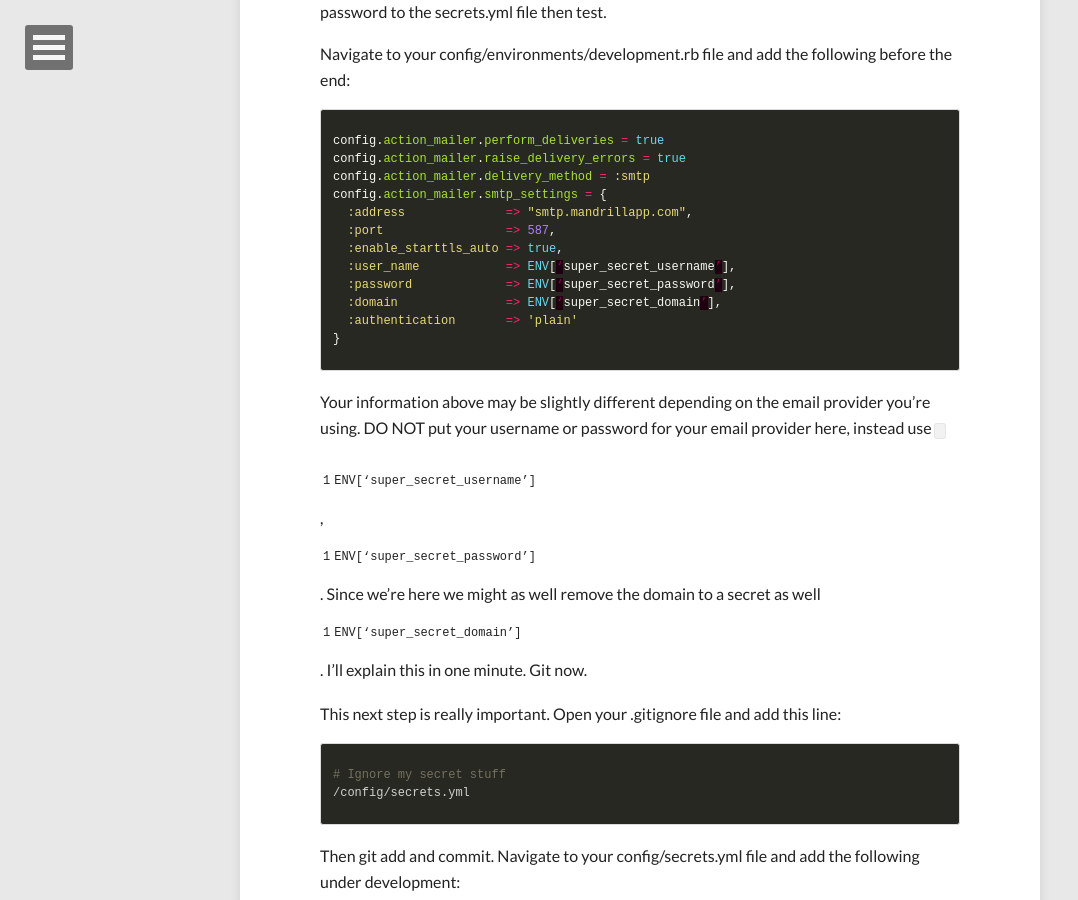
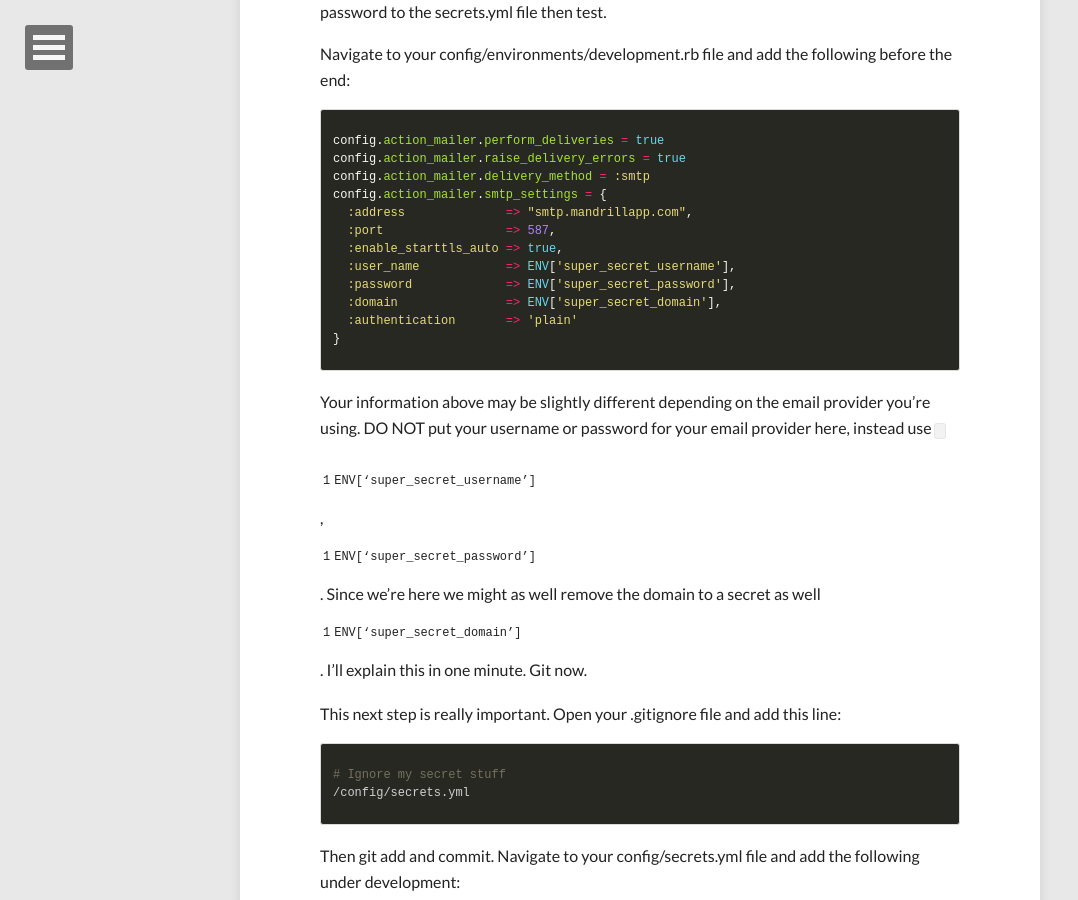
Before and after one commit to chadcodes/chadcodes.github.io, a Jekyll site: the page built from _posts/2014-06-30-actionmailer-for-localhost.markdown, in a window 1280 px wide and 900 px high, scrolled down 3420 px. Shown: the whole window, without its empty margins (0-1078 px from the left). Built offline with Jekyll 4.4.1, drawn with Linux system fonts in a browser that asks for light colours; nearby versions of some CDN libraries.

Commit message:
code update

```diff
--- a/_posts/2014-06-30-actionmailer-for-localhost.markdown
+++ b/_posts/2014-06-30-actionmailer-for-localhost.markdown
@@ -101,9 +101,9 @@ config.action_mailer.smtp_settings = {
   :address              => "smtp.mandrillapp.com",
   :port                 => 587,
   :enable_starttls_auto => true,
-  :user_name            => ENV[‘super_secret_username’],
-  :password             => ENV[‘super_secret_password’],
-  :domain               => ENV[‘super_secret_domain’],
+  :user_name            => ENV['super_secret_username'],
+  :password             => ENV['super_secret_password'],
+  :domain               => ENV['super_secret_domain'],
   :authentication       => 'plain'
 }
 {% endhighlight %}
```
